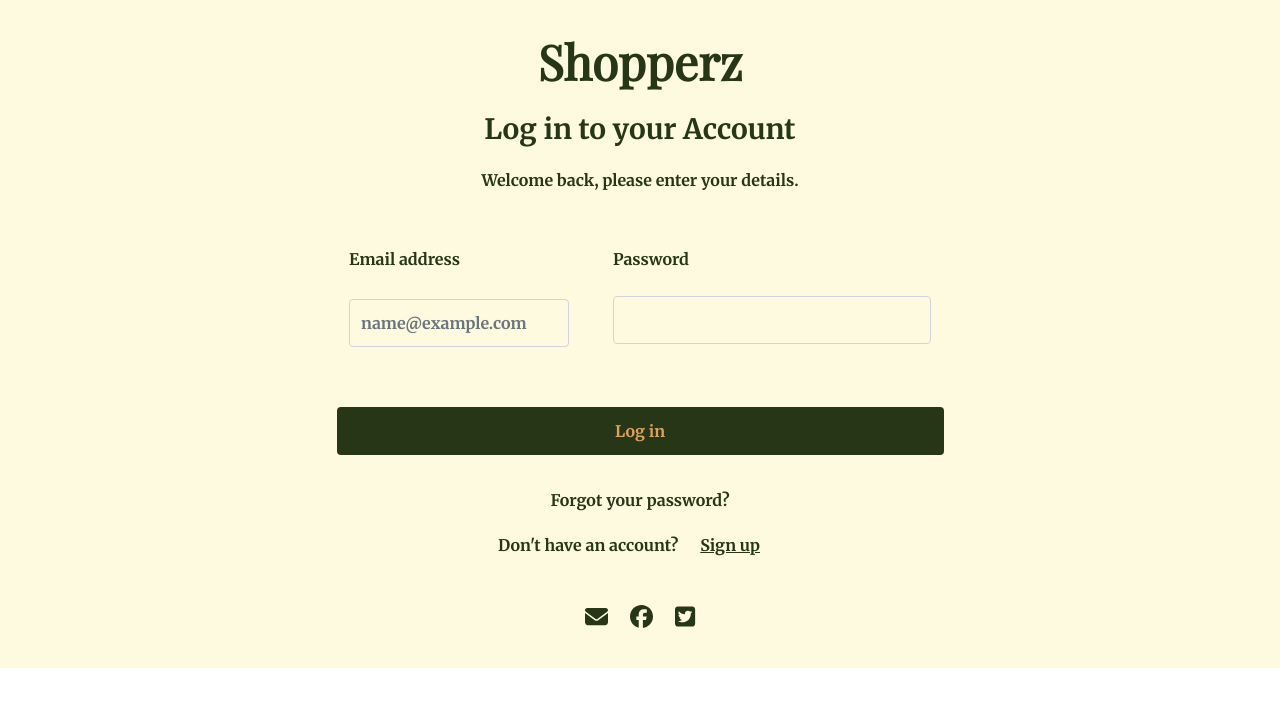
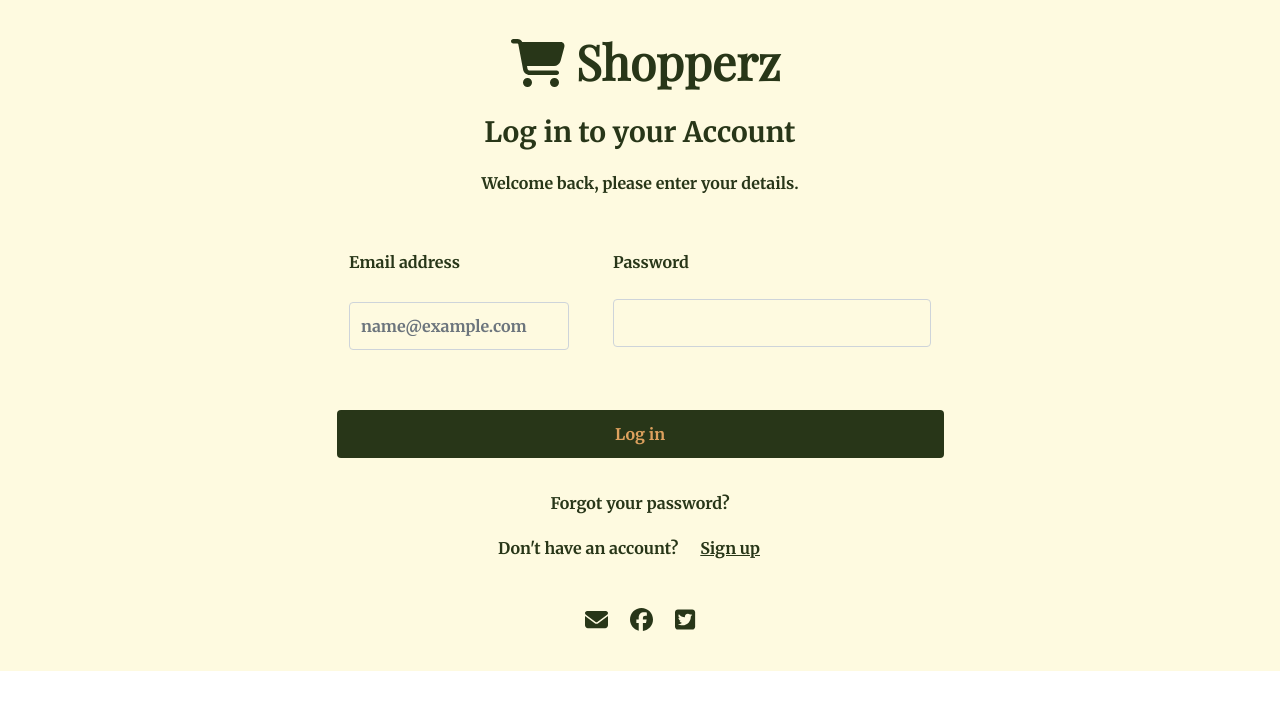
Before and after one commit to mwikalikyalo/shopperz, an Angular app: page / in a window 1280 px wide. Shown: the top 710 px of the page. Built offline with nearby package versions, Linux system fonts and the light colour scheme; a web font is replaced by a local one.

Commit message:
Add the shopperz icon

```diff
--- a/src/app/login/login.component.html
+++ b/src/app/login/login.component.html
@@ -1,6 +1,6 @@
 <div class="container-fluid login">
       <div class="intro">
-        <h2 id="shopperz" class="text-center">Shopperz</h2>
+        <h2 id="shopperz" class="text-center"><fa-icon [icon]="faCartShopping"></fa-icon>Shopperz</h2>
         <h3 class="login text-center">Log in to your Account</h3>
         <p class="text-center">Welcome back, please enter your details.</p>
       </div>
--- a/src/app/login/login.component.ts
+++ b/src/app/login/login.component.ts
@@ -1,7 +1,9 @@
 import { Component, OnInit } from '@angular/core';
+import { faCartShopping } from '@fortawesome/free-solid-svg-icons';
 import { faFacebook } from '@fortawesome/free-brands-svg-icons';
 import { faSquareTwitter } from '@fortawesome/free-brands-svg-icons';
 import { faEnvelope } from '@fortawesome/free-solid-svg-icons';
+
 
 @Component({
   selector: 'app-login',
@@ -9,9 +11,11 @@ import { faEnvelope } from '@fortawesome/free-solid-svg-icons';
   styleUrls: ['./login.component.css']
 })
 export class LoginComponent implements OnInit {
-  faEnvelope= faEnvelope;
+  faEnvelope = faEnvelope;
   faFacebook = faFacebook;
-  faSquareTwitter=faSquareTwitter;
+  faSquareTwitter = faSquareTwitter;
+  faCartShopping = faCartShopping;
+
   constructor() { }
 
   ngOnInit(): void {
```
